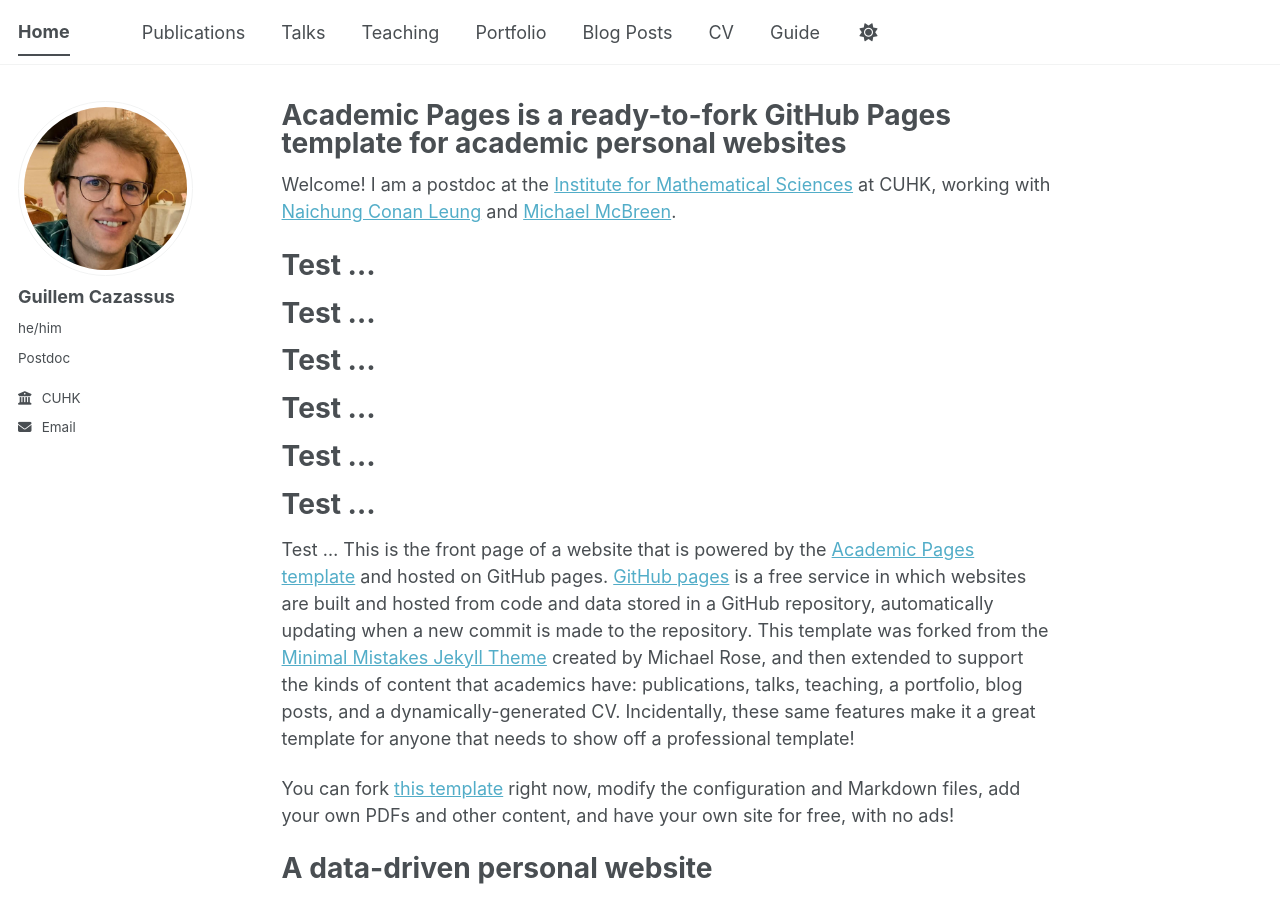
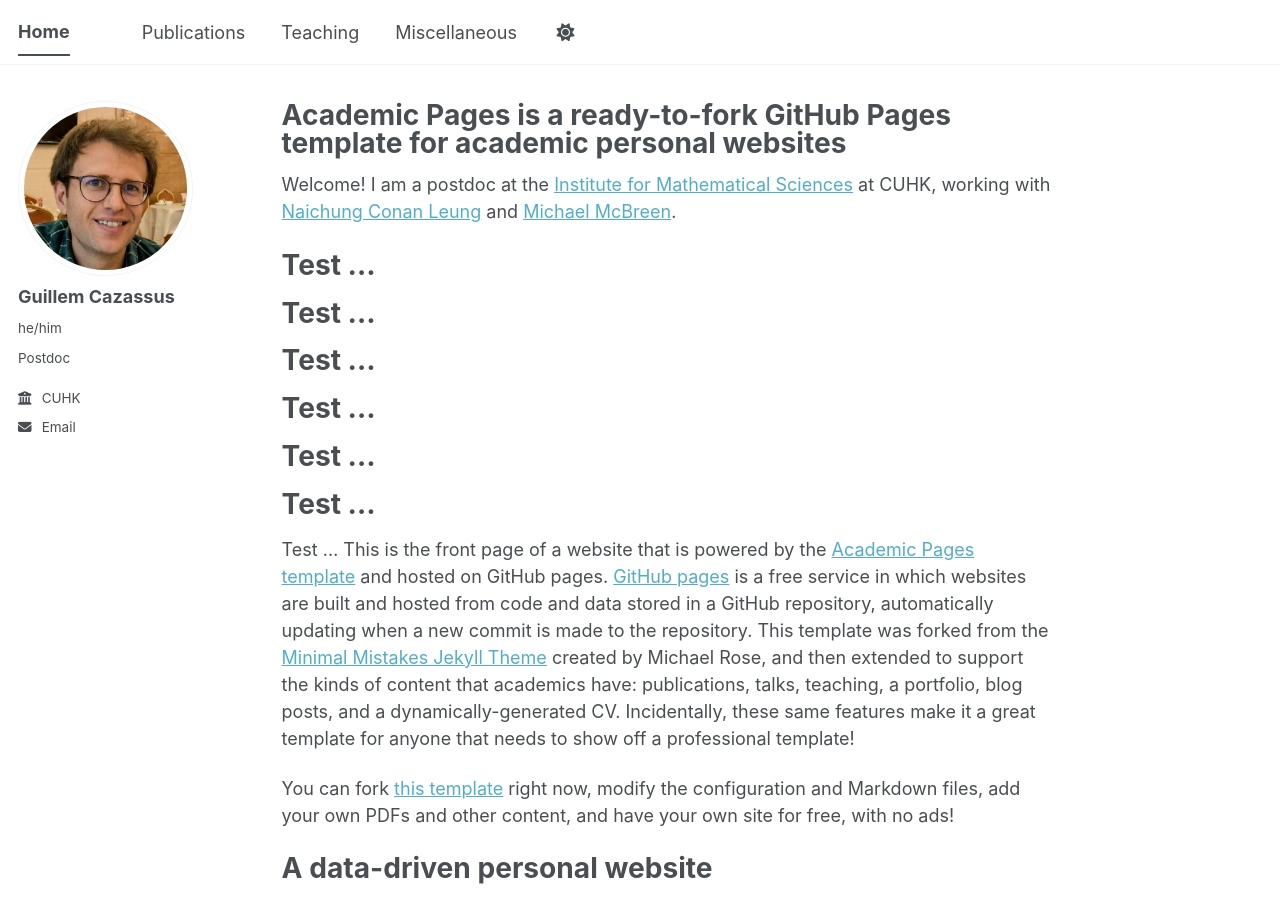
Before and after one commit to guillemcazassus/guillemcazassus, a Jekyll site: the page built from _pages/about.md, in a window 1280 px wide and 900 px high. Built offline with Jekyll 4.4.1, drawn with Linux system fonts in a browser that asks for light colours; a script bundle is joined from its source files by our own code; library files that are not in the unit come from our copies; some of the changed lines change nothing that is shown.

Commit message:
Update navigation.yml

```diff
--- a/_data/navigation.yml
+++ b/_data/navigation.yml
@@ -11,23 +11,27 @@ main:
   - title: "Publications"
     url: /publications/
 
-  - title: "Talks"
-    url: /talks/
-
   - title: "Teaching"
     url: /teaching/
 
-  - title: "Portfolio"
-    url: /portfolio/
+  - title: "Miscellaneous"
+    url: /miscellaneous/
 
-  - title: "Blog Posts"
-    url: /year-archive/
 
-  - title: "CV"
-    url: /cv/
+ # - title: "Talks"
+ #   url: /talks/
+
+ # - title: "Portfolio"
+  #  url: /portfolio/
+
+  #- title: "Blog Posts"
+  #  url: /year-archive/
+
+#  - title: "CV"
+ #   url: /cv/
 
   # - title: "CV"
   #   url: /cv-json/
 
-  - title: "Guide"
-    url: /markdown/
+  #- title: "Guide"
+   # url: /markdown/
```
